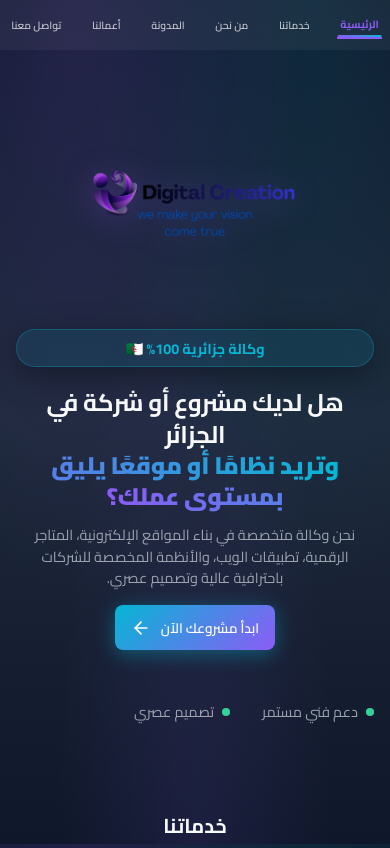
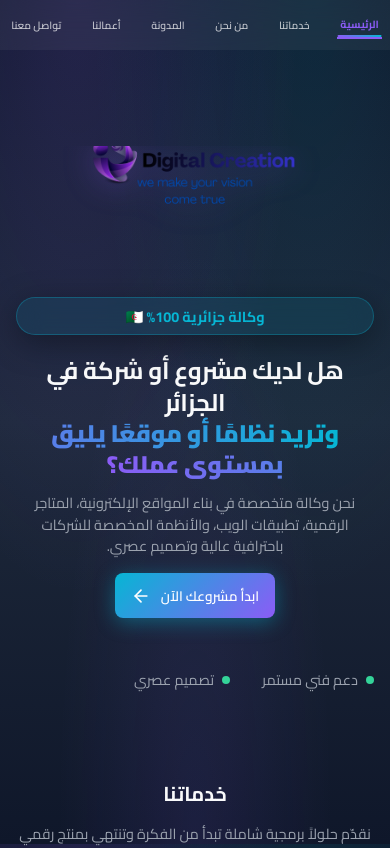
Before and after one commit to DMR-7-1/digital-creation-agency, a React (Vite) app: page / in a window 390 px wide. Shown: the top 848 px of the page. Built offline with nearby package versions, Linux system fonts and the light colour scheme.

Commit message:
Polish: Increased negative logo margin to -5rem for tighter fit

```diff
--- a/src/styles/mobile.css
+++ b/src/styles/mobile.css
@@ -372,7 +372,7 @@
     max-width: 220px !important; /* Much bigger (was 140px) */
     width: 60% !important;
     margin: 0 auto 1rem !important;
-    margin-top: -3rem !important; /* Pull up to hide empty image space */
+    margin-top: -5rem !important; /* Even more negative margin (was -3rem) */
     animation: fadeIn 1s ease-out;
   }
 
```
